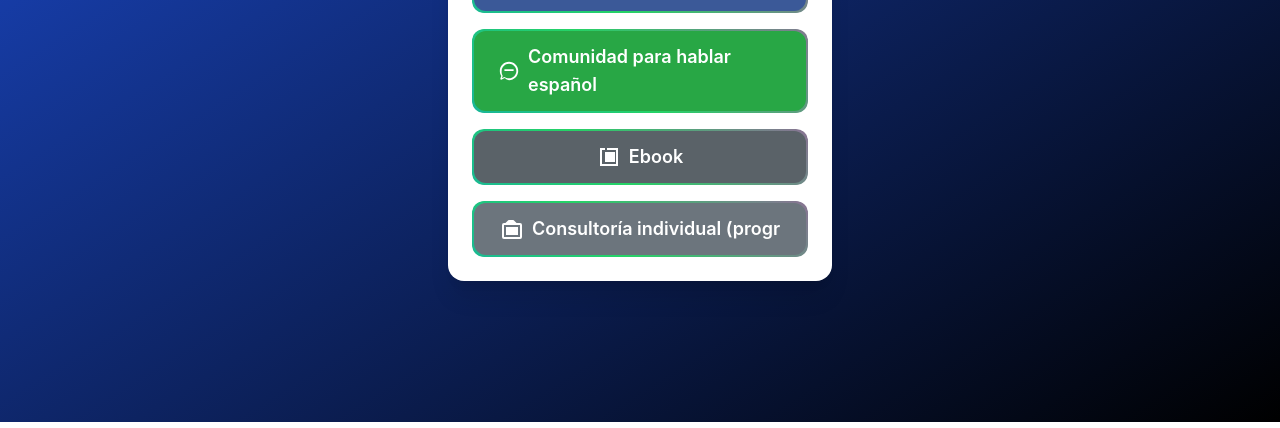
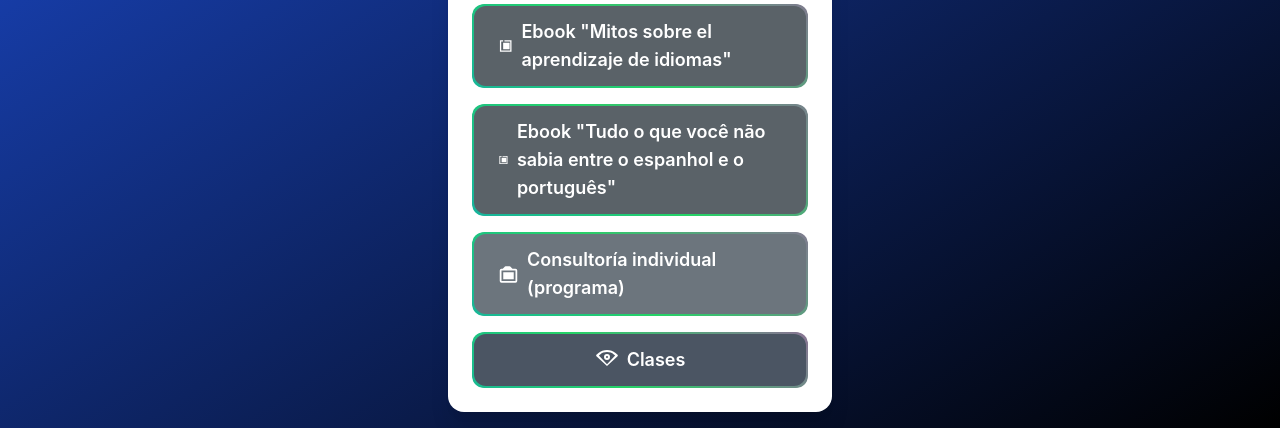
Before and after one commit to idiomaswebespanol/menu-botones-enlaces, a plain HTML site: page index.html in a window 1280 px wide. Shown: the part 378-806 px from the top of the page. Drawn offline with nearby package versions, Linux system fonts and the light colour scheme.

Commit message:
Update index.html

```diff
--- a/index.html
+++ b/index.html
@@ -106,7 +106,9 @@
 
           // Espera 100ms para que el evento se envíe antes de navegar
           setTimeout(function() {
-              window.open(buttonUrl, '_blank');
+              if (buttonUrl !== '#') {
+                  window.open(buttonUrl, '_blank');
+              }
           }, 100);
       }
     </script>
@@ -140,13 +142,23 @@
                 </a>
             </div>
 
-            <!-- Botón de Ebook con borde animado -->
+            <!-- Botón para Ebook "Mitos sobre el aprendizaje de idiomas" -->
             <div class="animated-border">
-                <a href="#" onclick="trackButtonClick('Ebook', '#')"
+                <a href="#" onclick="trackButtonClick('Ebook Mitos', '#')"
                    class="flex items-center justify-center w-full px-6 py-3 text-lg font-semibold text-white rounded-xl transform hover:scale-105 ebook">
                     <!-- Icono de libro -->
                     <svg xmlns="http://www.w3.org/2000/svg" class="w-6 h-6 mr-2" fill="currentColor" viewBox="0 0 24 24"><path d="M21 21h-18v-18h18v18zm-2-16h-14v14h14v-14zm-1 2h-10v10h10v-10zm-1 2h-8v6h8v-6zm-1-4h-6v-2h6v2zm-6-2h-2v2h2v-2z"/></svg>
-                    Ebook
+                    Ebook "Mitos sobre el aprendizaje de idiomas"
+                </a>
+            </div>
+
+            <!-- Botón para Ebook "Tudo o que você não sabia..." -->
+            <div class="animated-border">
+                <a href="#" onclick="trackButtonClick('Ebook Portugues', '#')"
+                   class="flex items-center justify-center w-full px-6 py-3 text-lg font-semibold text-white rounded-xl transform hover:scale-105 ebook">
+                    <!-- Icono de libro -->
+                    <svg xmlns="http://www.w3.org/2000/svg" class="w-6 h-6 mr-2" fill="currentColor" viewBox="0 0 24 24"><path d="M21 21h-18v-18h18v18zm-2-16h-14v14h14v-14zm-1 2h-10v10h10v-10zm-1 2h-8v6h8v-6zm-1-4h-6v-2h6v2zm-6-2h-2v2h2v-2z"/></svg>
+                    Ebook "Tudo o que você não sabia entre o espanhol e o português"
                 </a>
             </div>
 
@@ -156,4 +168,20 @@
                    class="flex items-center justify-center w-full px-6 py-3 text-lg font-semibold text-white rounded-xl transform hover:scale-105 consultoria">
                     <!-- Icono de consultoría/maletín -->
                     <svg xmlns="http://www.w3.org/2000/svg" class="w-6 h-6 mr-2" fill="currentColor" viewBox="0 0 24 24"><path d="M20 6h-3.414l-2.586-2.586a1 1 0 00-.707-.293H8.707a1 1 0 00-.707.293L5.414 6H4a2 2 0 00-2 2v12a2 2 0 002 2h16a2 2 0 002-2V8a2 2 0 00-2-2zM4 20V8h16l-.001 12H4zM6 10h12v8H6z"/></svg>
-                    Consultoría individual (progr
+                    Consultoría individual (programa)
+                </a>
+            </div>
+
+            <!-- Botón de Clases con borde animado -->
+            <div class="animated-border">
+                <a href="#" onclick="trackButtonClick('Clases', '#')"
+                   class="flex items-center justify-center w-full px-6 py-3 text-lg font-semibold text-white rounded-xl transform hover:scale-105 clases">
+                    <!-- Icono de graduación/clases -->
+                    <svg xmlns="http://www.w3.org/2000/svg" class="w-6 h-6 mr-2" fill="currentColor" viewBox="0 0 24 24"><path d="M12 2c-3.18 0-6.19 1.15-8.5 3.09l-2.071 1.724a1 1 0 00-.001 1.417L12 18l10.572-9.76a1 1 0 000-1.416L20.5 5.09C18.19 3.15 15.18 2 12 2zm0 14.15L3.856 7.557l1.32-1.1c1.83-1.52 4.14-2.39 6.824-2.39s4.994.87 6.824 2.39l1.32 1.1L12 16.15zM12 12a3 3 0 100-6 3 3 0 000 6zm0-4a1 1 0 110 2 1 1 0 010-2z"/></svg>
+                    Clases
+                </a>
+            </div>
+        </div>
+    </div>
+</body>
+</html>
```
